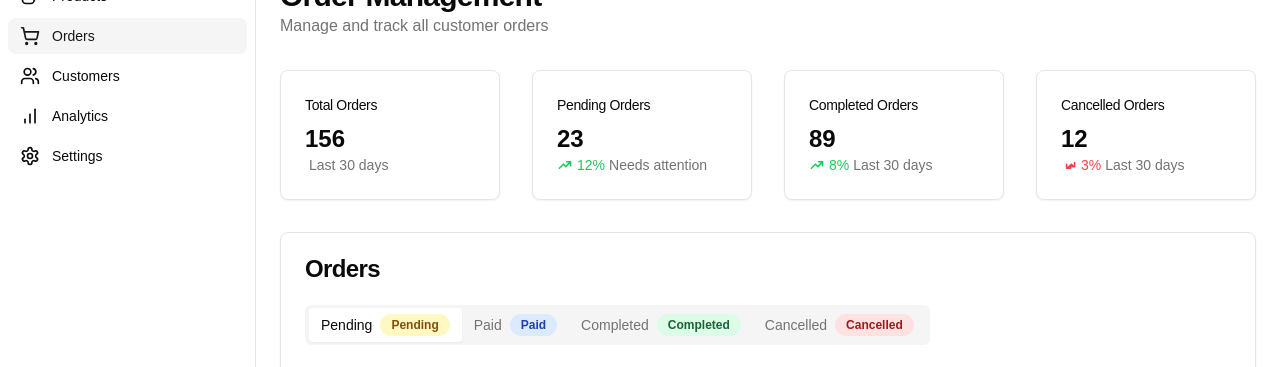
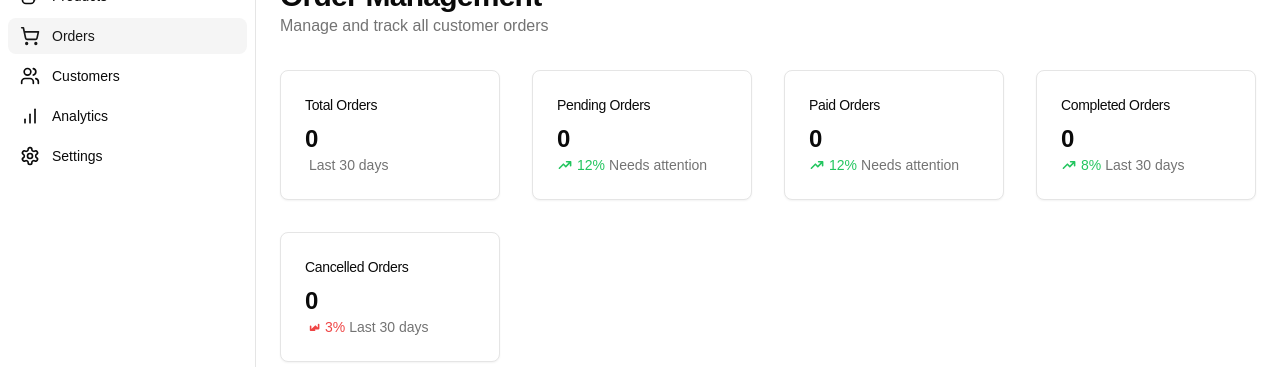
Before and after one commit to Kei-K23/nextjs-full-stack-coffee-shop, a Next.js app: page /admin/orders in a window 1280 px wide. Shown: the part 142-509 px from the top of the page. Built offline with nearby package versions, Linux system fonts and the light colour scheme; no server answers; the database is empty.

Commit message:
feat: data fetching for order static data

```diff
--- a/src/app/admin/(main-admin-layout)/orders/page.tsx
+++ b/src/app/admin/(main-admin-layout)/orders/page.tsx
@@ -1,8 +1,13 @@
 import OrdersScreenPage from "@/features/admin/components/orders/order-screen";
-import { getAllOrders } from "@/queries";
+import { getAllOrders, getOrderStatistics } from "@/queries";
 
 export default async function OrderPage() {
-  const orderData = await getAllOrders();
+  const [orderData, orderStatistics] = await Promise.all([
+    getAllOrders(),
+    getOrderStatistics(),
+  ]);
 
-  return <OrdersScreenPage orderData={orderData} />;
+  return (
+    <OrdersScreenPage orderData={orderData} orderStatistics={orderStatistics} />
+  );
 }
--- a/src/features/admin/components/orders/order-screen.tsx
+++ b/src/features/admin/components/orders/order-screen.tsx
@@ -10,9 +10,19 @@ import { columns } from "@/features/admin/components/orders/columns";
 
 interface OrdersScreenPageProps {
   orderData: Order[];
+  orderStatistics: {
+    totalOrders: number;
+    pendingOrders: number;
+    paidOrders: number;
+    completedOrders: number;
+    cancelledOrders: number;
+  };
 }
 
-export default function OrdersScreenPage({ orderData }: OrdersScreenPageProps) {
+export default function OrdersScreenPage({
+  orderData,
+  orderStatistics,
+}: OrdersScreenPageProps) {
   const [activeTab, setActiveTab] = useState<OrderStatus>("Pending");
 
   return (
@@ -27,26 +37,33 @@ export default function OrdersScreenPage({ orderData }: OrdersScreenPageProps) {
       <div className="grid gap-8 md:grid-cols-4">
         <StatsCard
           title="Total Orders"
-          value="156"
+          value={orderStatistics.totalOrders.toString()}
           description="Last 30 days"
         />
         <StatsCard
           title="Pending Orders"
-          value="23"
+          value={orderStatistics.pendingOrders.toString()}
+          description="Needs attention"
+          trend="up"
+          trendValue="12%"
+        />
+        <StatsCard
+          title="Paid Orders"
+          value={orderStatistics.paidOrders.toString()}
           description="Needs attention"
           trend="up"
           trendValue="12%"
         />
         <StatsCard
           title="Completed Orders"
-          value="89"
+          value={orderStatistics.completedOrders.toString()}
           description="Last 30 days"
           trend="up"
           trendValue="8%"
         />
         <StatsCard
           title="Cancelled Orders"
-          value="12"
+          value={orderStatistics.cancelledOrders.toString()}
           description="Last 30 days"
           trend="down"
           trendValue="3%"
--- a/src/queries/index.ts
+++ b/src/queries/index.ts
@@ -81,3 +81,49 @@ export const getOrdersByAuthUser = async () => {
     },
   });
 };
+
+export const getOrderStatistics = async () => {
+  try {
+    // Fetch the total order counts and specific status counts
+    const [
+      totalOrders,
+      pendingOrders,
+      paidOrders,
+      completedOrders,
+      cancelledOrders,
+    ] = await Promise.all([
+      prisma.order.count(), // Total number of orders
+      prisma.order.count({
+        where: {
+          orderStatus: "Pending",
+        },
+      }),
+      prisma.order.count({
+        where: {
+          orderStatus: "Paid",
+        },
+      }),
+      prisma.order.count({
+        where: {
+          orderStatus: "Completed",
+        },
+      }),
+      prisma.order.count({
+        where: {
+          orderStatus: "Cancelled",
+        },
+      }),
+    ]);
+
+    return {
+      totalOrders,
+      pendingOrders,
+      paidOrders,
+      completedOrders,
+      cancelledOrders,
+    };
+  } catch (error) {
+    console.error("Error fetching order statistics:", error);
+    throw error;
+  }
+};
```
